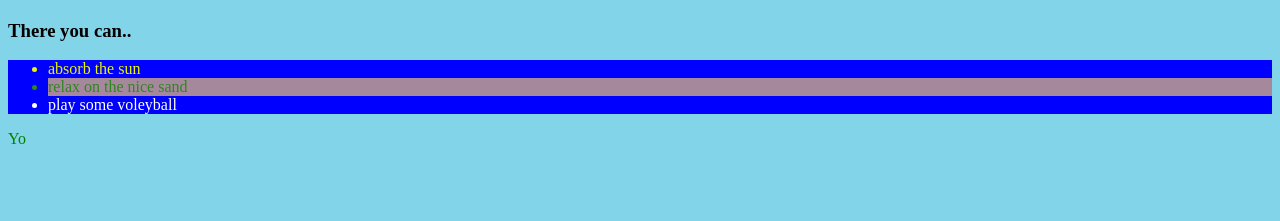
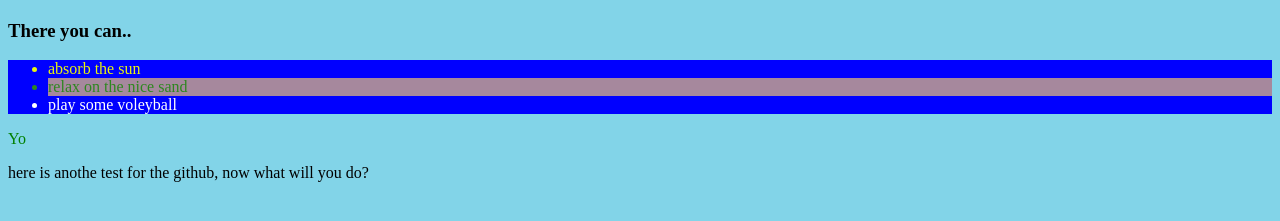
Before and after one commit to binster123/binster123.github.io, a plain HTML site: page index.html in a window 1280 px wide. Shown: the part 417-638 px from the top of the page. Drawn offline with Linux system fonts and the light colour scheme.

Commit message:
Update index.html

```diff
--- a/index.html
+++ b/index.html
@@ -35,5 +35,6 @@
             <li id="voleyball">play some voleyball</li>
         </ul>
         <p style="color:green">Yo</p>
+        <p>here is anothe test for the github, now what will you do?</p>
     </body>
 </html>
```
